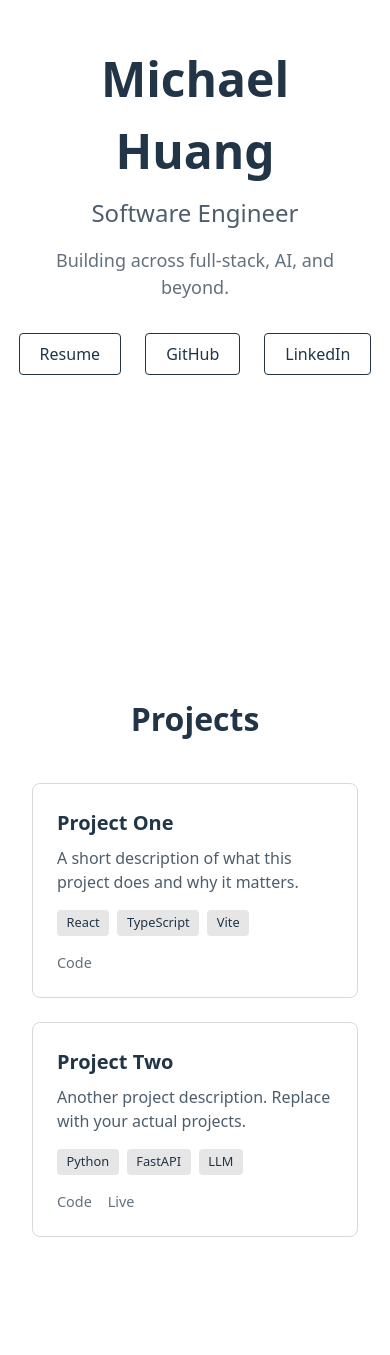
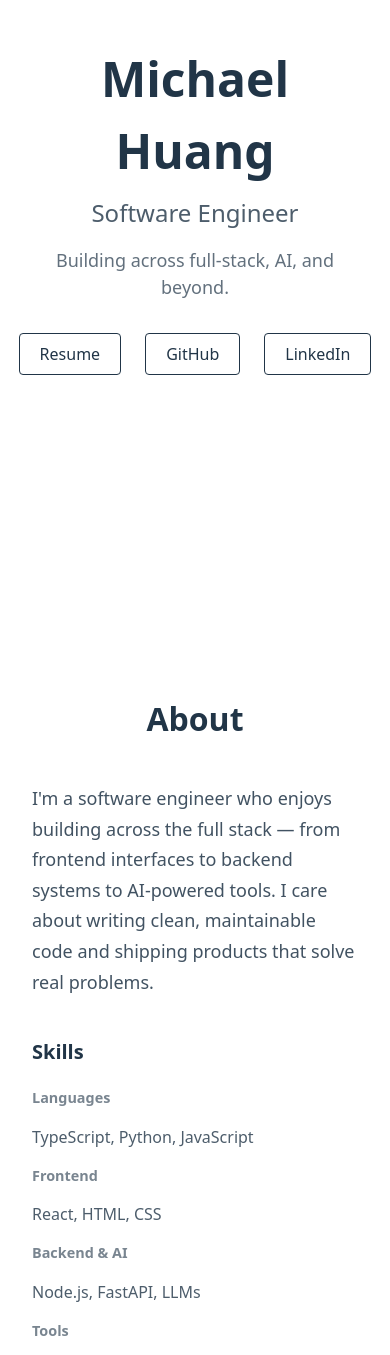
Before and after one commit to IsMichaelHuang/portfolio, a React (Vite) app: page / in a window 390 px wide. Shown: the part 213-1568 px from the top of the page. Before the commit the page ends 1514 px from the top, so only its background shows below. Built offline with nearby package versions, Linux system fonts and the light colour scheme.

Commit message:
feat: About Sections
-About section with bio paragraph and skills grid
-Styles for About section (constrained reading width,responsive skill groups)
-Modified: Added About import and rendered it between Hero and Projects

```diff
--- a/src/App.tsx
+++ b/src/App.tsx
@@ -11,11 +11,13 @@
 
 import Hero from "./sections/Hero";
 import Projects from "./sections/Projects";
+import About from "./sections/About";
 
 function App() {
   return (
     <>
       <Hero />
+      <About />
       <Projects />
     </>
   );
--- /dev/null
+++ b/src/sections/About.module.css
@@ -0,0 +1,75 @@
+/**
+ * About Section Styles
+ *
+ * Two-part layout: a bio paragraph followed by a skills grid.
+ * Max-width constrains readability. Skills use a simple two-column
+ * grid on wider screens, collapsing to a single column on mobile.
+ */
+
+/* Section container — matches Projects section width for visual consistency */
+.section {
+  max-width: 1100px;
+  margin: 0 auto;
+  padding: 4rem 2rem;
+}
+
+/* Section heading — centered, consistent with other sections */
+.heading {
+  font-size: 2rem;
+  text-align: center;
+  margin: 0 0 2.5rem;
+}
+
+/*
+ * Content wrapper — constrains bio text to a comfortable reading width.
+ * Centered within the section via auto margins.
+ */
+.content {
+  max-width: 700px;
+  margin: 0 auto;
+}
+
+/* Bio paragraph — slightly larger text for emphasis as the primary content */
+.bio {
+  font-size: 1.125rem;
+  line-height: 1.7;
+  margin: 0 0 2.5rem;
+  opacity: 0.85;
+}
+
+/* Skills sub-heading */
+.skillsHeading {
+  font-size: 1.25rem;
+  margin: 0 0 1.25rem;
+}
+
+/*
+ * Skills grid — two columns on wider screens.
+ * auto-fit with 250px minimum handles the responsive collapse
+ * to one column on narrow viewports.
+ */
+.skills {
+  display: grid;
+  grid-template-columns: 1fr;
+}
+
+.skillGroup {
+  display: grid;
+  grid-template-columns: repeat(auto-fit, minmax(250px, 1fr));
+  gap: 1rem;
+}
+
+/* Category label — small, de-emphasized to let the skill list stand out */
+.skillLabel {
+  font-size: 0.9rem;
+  margin: 0;
+  opacity: 0.6;
+  font-weight: 600;
+}
+
+/* Skill list — plain text, no bullets; commas provide separation */
+.skillList {
+  font-size: 1rem;
+  margin: 0 0 1rem;
+  opacity: 0.8;
+}
--- /dev/null
+++ b/src/sections/About.tsx
@@ -0,0 +1,50 @@
+/**
+ * About Section
+ *
+ * A personal narrative block that tells visitors who you are beyond
+ * your project list and job titles. Includes a short bio and a
+ * skills summary.
+ *
+ * Unlike Projects or Experience, this section has no backing data file
+ * because the content is singular — there's only one "about you."
+ * Edit the JSX directly to update.
+ */
+
+import styles from "./About.module.css";
+
+function About() {
+  return (
+    <section id="about" className={styles.section}>
+      <h2 className={styles.heading}>About</h2>
+      <div className={styles.content}>
+        <p className={styles.bio}>
+          I'm a software engineer who enjoys building across the full stack —
+          from frontend interfaces to backend systems to AI-powered tools.
+          I care about writing clean, maintainable code and shipping products
+          that solve real problems.
+        </p>
+        <div className={styles.skills}>
+          <h3 className={styles.skillsHeading}>Skills</h3>
+          <div className={styles.skillGroup}>
+            <h4 className={styles.skillLabel}>Languages</h4>
+            <p className={styles.skillList}>TypeScript, Python, JavaScript</p>
+          </div>
+          <div className={styles.skillGroup}>
+            <h4 className={styles.skillLabel}>Frontend</h4>
+            <p className={styles.skillList}>React, HTML, CSS</p>
+          </div>
+          <div className={styles.skillGroup}>
+            <h4 className={styles.skillLabel}>Backend & AI</h4>
+            <p className={styles.skillList}>Node.js, FastAPI, LLMs</p>
+          </div>
+          <div className={styles.skillGroup}>
+            <h4 className={styles.skillLabel}>Tools</h4>
+            <p className={styles.skillList}>Git, Docker, AWS</p>
+          </div>
+        </div>
+      </div>
+    </section>
+  );
+}
+
+export default About;
```
